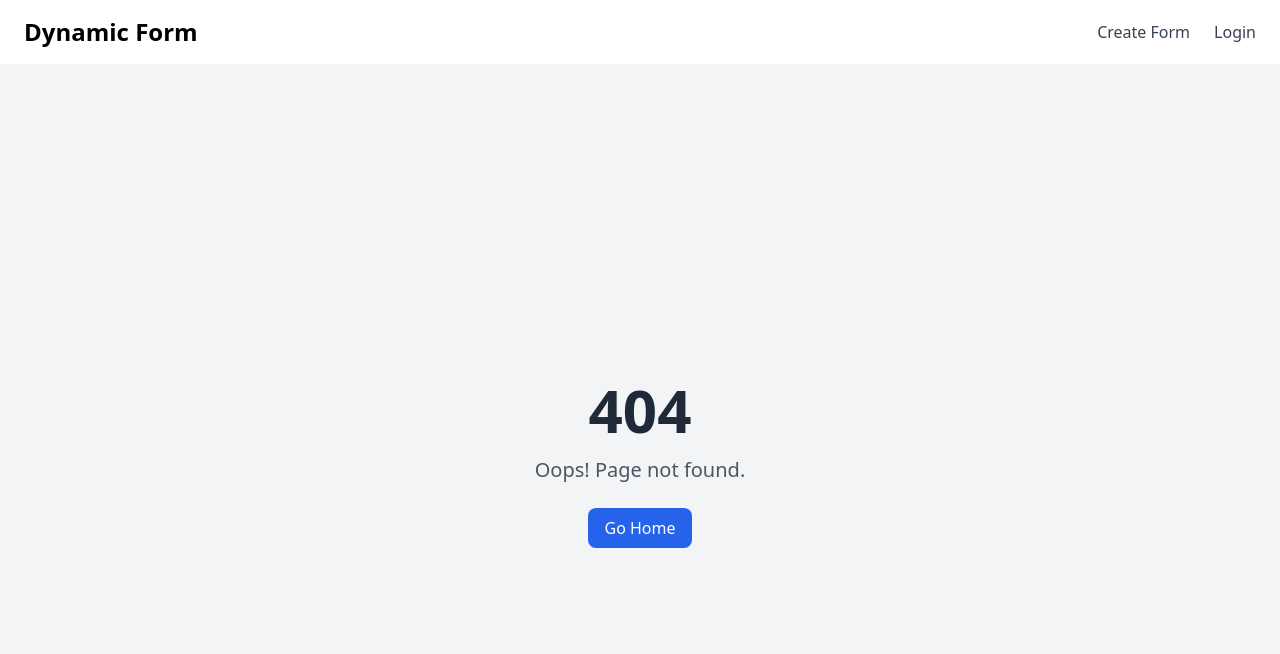
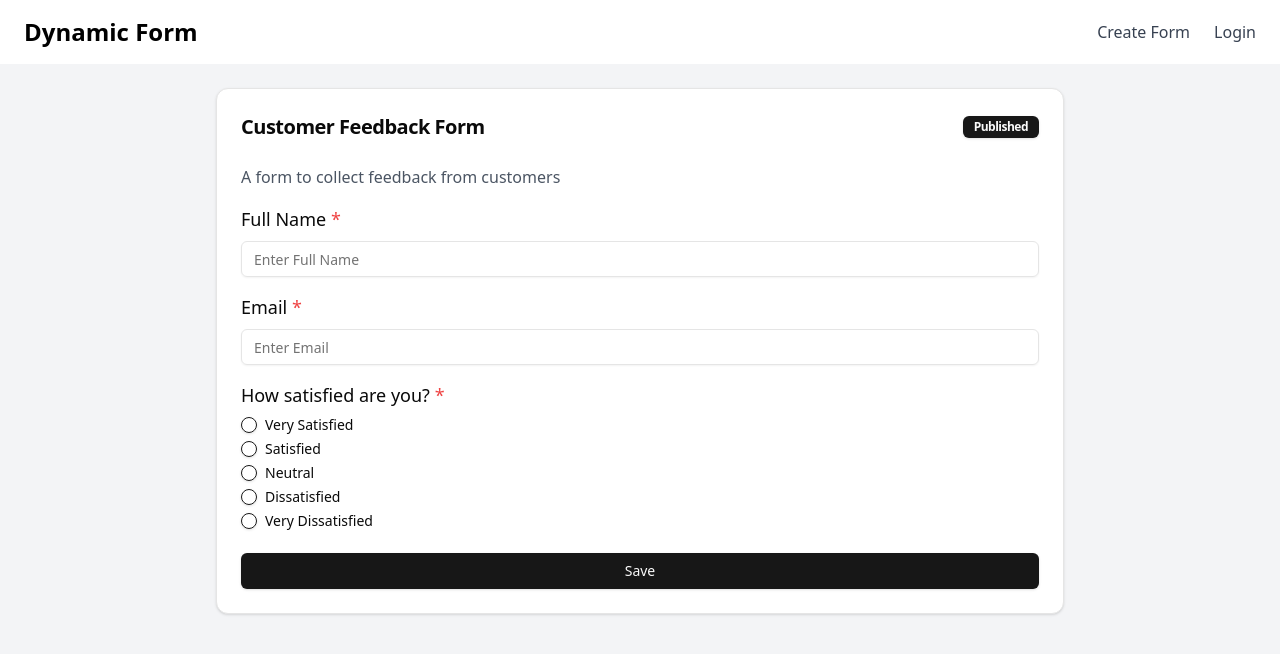
Before and after one commit to Dhanasaitholeti/dynamic-formz, a Next.js app: page /form/1 in a window 1280 px wide. Before the commit this address had no page. Shown: the top 654 px of the page. Built offline with nearby package versions, Linux system fonts and the light colour scheme.

Commit message:
added a page for filling the form using formId

```diff
--- a/package.json
+++ b/package.json
@@ -3,7 +3,7 @@
   "version": "0.1.0",
   "private": true,
   "scripts": {
-    "dev": "next dev  ",
+    "dev": "next dev",
     "build": "next build",
     "start": "next start",
     "lint": "next lint"
--- a/src/app/(site)/create-form/components/Sidebar.tsx
+++ b/src/app/(site)/create-form/components/Sidebar.tsx
@@ -14,8 +14,11 @@ const formElements = [
 
 export const Sidebar: React.FC = () => {
   return (
-    <div className="w-64 p-4 bg-white shadow-md">
-      <h2 className="text-lg font-bold mb-4">Form Elements</h2>
+    <div className="w-64 p-4 bg-gray-100 shadow-lg rounded-lg">
+      <h2 className="text-lg font-semibold mb-4 text-gray-700">
+        Form Elements
+      </h2>
+      <div className="space-y-3">
         {formElements.map((element) => (
           <DraggableElement
             key={element.type}
@@ -23,6 +26,7 @@ export const Sidebar: React.FC = () => {
             label={element.label}
           />
         ))}
+      </div>
     </div>
   );
 };
@@ -42,8 +46,8 @@ const DraggableElement: React.FC<{ type: string; label: string }> = ({
   return (
     <div
       ref={drag}
-      className={`p-2 mb-2 bg-blue-100 cursor-move ${
-        isDragging ? "opacity-50" : ""
+      className={`p-3 bg-white rounded-md shadow-sm text-gray-700 text-sm font-medium cursor-pointer transition-all duration-200 ${
+        isDragging ? "opacity-50" : "hover:bg-gray-200 hover:shadow-md"
       }`}
     >
       {label}
--- /dev/null
+++ b/src/app/(site)/form/[formId]/page.tsx
@@ -0,0 +1,160 @@
+"use client";
+import { useState } from "react";
+import { Card, CardContent, CardHeader, CardTitle } from "@/components/ui/card";
+import { Badge } from "@/components/ui/badge";
+import { Label } from "@/components/ui/label";
+import { Input } from "@/components/ui/input";
+import { RadioGroup, RadioGroupItem } from "@/components/ui/radio-group";
+import { Button } from "@/components/ui/button";
+import { useToast } from "@/hooks/use-toast";
+
+const formData = {
+  data: {
+    id: "907f1df0-c512-4542-9a6d-762601572b6b",
+    title: "Customer Feedback Form",
+    description: "A form to collect feedback from customers",
+    isPublished: true,
+    fields: [
+      {
+        id: "17a084fe-03b1-4a6b-8141-dbfdba32ac6c",
+        label: "Full Name",
+        fieldType: "TEXT",
+        options: null,
+        isRequired: true,
+      },
+      {
+        id: "126aaa63-eded-45f2-9266-bfe9f0156d9c",
+        label: "Email",
+        fieldType: "EMAIL",
+        options: null,
+        isRequired: true,
+      },
+      {
+        id: "06eacc32-dce8-41ed-9cb7-43a0cdd88b32",
+        label: "How satisfied are you?",
+        fieldType: "RADIO",
+        options: [
+          "Very Satisfied",
+          "Satisfied",
+          "Neutral",
+          "Dissatisfied",
+          "Very Dissatisfied",
+        ],
+        isRequired: true,
+      },
+    ],
+  },
+};
+
+export default function Page() {
+  const { id: formId, title, description, isPublished, fields } = formData.data;
+  const [formValues, setFormValues] = useState({});
+  const [loading, setLoading] = useState(false);
+  const { toast } = useToast();
+
+  const handleChange = (fieldId, value) => {
+    setFormValues((prev) => ({ ...prev, [fieldId]: value }));
+  };
+
+  const handleSubmit = async () => {
+    setLoading(true);
+    const payload = {
+      formId,
+      values: Object.entries(formValues).map(([fieldId, value]) => ({
+        fieldId,
+        value,
+      })),
+    };
+
+    try {
+      const response = await fetch("/api/forms/response", {
+        method: "POST",
+        headers: { "Content-Type": "application/json" },
+        body: JSON.stringify(payload),
+      });
+
+      if (response.ok) {
+        toast({
+          title: "Success",
+          description: "Form submitted successfully!",
+        });
+      } else {
+        toast({
+          variant: "destructive",
+          title: "Error",
+          description: "Failed to submit form.",
+        });
+      }
+    } catch (error) {
+      console.error("Error saving form:", error);
+      toast({
+        variant: "destructive",
+        title: "Error",
+        description: "Something went wrong!",
+      });
+    } finally {
+      setLoading(false);
+    }
+  };
+
+  return (
+    <div className="min-h-screen bg-gray-100 w-full">
+      <div className="max-w-4xl mx-auto p-6 space-y-6">
+        <Card>
+          <CardHeader>
+            <CardTitle className="flex items-center justify-between text-xl">
+              {title}
+              <Badge variant={isPublished ? "default" : "secondary"}>
+                {isPublished ? "Published" : "Draft"}
+              </Badge>
+            </CardTitle>
+          </CardHeader>
+          <CardContent>
+            <p className="text-gray-600 mb-4">{description}</p>
+            <div className="space-y-4">
+              {fields.map((field) => (
+                <div key={field.id} className="space-y-2">
+                  <Label className="text-lg">
+                    {field.label}{" "}
+                    {field.isRequired && (
+                      <span className="text-red-500">*</span>
+                    )}
+                  </Label>
+                  {field.fieldType === "TEXT" || field.fieldType === "EMAIL" ? (
+                    <Input
+                      type={field.fieldType.toLowerCase()}
+                      placeholder={`Enter ${field.label}`}
+                      value={formValues[field.id] || ""}
+                      onChange={(e) => handleChange(field.id, e.target.value)}
+                    />
+                  ) : field.fieldType === "RADIO" ? (
+                    <RadioGroup
+                      onValueChange={(value) => handleChange(field.id, value)}
+                    >
+                      {field.options.map((option) => (
+                        <div
+                          key={option}
+                          className="flex items-center space-x-2"
+                        >
+                          <RadioGroupItem value={option} id={option} />
+                          <Label htmlFor={option}>{option}</Label>
+                        </div>
+                      ))}
+                    </RadioGroup>
+                  ) : null}
+                </div>
+              ))}
+            </div>
+            <Button
+              className="mt-6 w-full"
+              onClick={handleSubmit}
+              disabled={loading}
+            >
+              {loading ? "Saving..." : "Save"}
+            </Button>
+          </CardContent>
+        </Card>
+      </div>
+    </div>
+  );
+}
--- /dev/null
+++ b/src/components/ui/badge.tsx
@@ -0,0 +1,36 @@
+import * as React from "react"
+import { cva, type VariantProps } from "class-variance-authority"
+
+import { cn } from "@/lib/utils"
+
+const badgeVariants = cva(
+  "inline-flex items-center rounded-md border border-neutral-200 px-2.5 py-0.5 text-xs font-semibold transition-colors focus:outline-none focus:ring-2 focus:ring-neutral-950 focus:ring-offset-2 dark:border-neutral-800 dark:focus:ring-neutral-300",
+  {
+    variants: {
+      variant: {
+        default:
+          "border-transparent bg-neutral-900 text-neutral-50 shadow hover:bg-neutral-900/80 dark:bg-neutral-50 dark:text-neutral-900 dark:hover:bg-neutral-50/80",
+        secondary:
+          "border-transparent bg-neutral-100 text-neutral-900 hover:bg-neutral-100/80 dark:bg-neutral-800 dark:text-neutral-50 dark:hover:bg-neutral-800/80",
+        destructive:
+          "border-transparent bg-red-500 text-neutral-50 shadow hover:bg-red-500/80 dark:bg-red-900 dark:text-neutral-50 dark:hover:bg-red-900/80",
+        outline: "text-neutral-950 dark:text-neutral-50",
+      },
+    },
+    defaultVariants: {
+      variant: "default",
+    },
+  }
+)
+
+export interface BadgeProps
+  extends React.HTMLAttributes<HTMLDivElement>,
+    VariantProps<typeof badgeVariants> {}
+
+function Badge({ className, variant, ...props }: BadgeProps) {
+  return (
+    <div className={cn(badgeVariants({ variant }), className)} {...props} />
+  )
+}
+
+export { Badge, badgeVariants }
--- /dev/null
+++ b/src/components/ui/card.tsx
@@ -0,0 +1,76 @@
+import * as React from "react"
+
+import { cn } from "@/lib/utils"
+
+const Card = React.forwardRef<
+  HTMLDivElement,
+  React.HTMLAttributes<HTMLDivElement>
+>(({ className, ...props }, ref) => (
+  <div
+    ref={ref}
+    className={cn(
+      "rounded-xl border border-neutral-200 bg-white text-neutral-950 shadow dark:border-neutral-800 dark:bg-neutral-950 dark:text-neutral-50",
+      className
+    )}
+    {...props}
+  />
+))
+Card.displayName = "Card"
+
+const CardHeader = React.forwardRef<
+  HTMLDivElement,
+  React.HTMLAttributes<HTMLDivElement>
+>(({ className, ...props }, ref) => (
+  <div
+    ref={ref}
+    className={cn("flex flex-col space-y-1.5 p-6", className)}
+    {...props}
+  />
+))
+CardHeader.displayName = "CardHeader"
+
+const CardTitle = React.forwardRef<
+  HTMLDivElement,
+  React.HTMLAttributes<HTMLDivElement>
+>(({ className, ...props }, ref) => (
+  <div
+    ref={ref}
+    className={cn("font-semibold leading-none tracking-tight", className)}
+    {...props}
+  />
+))
+CardTitle.displayName = "CardTitle"
+
+const CardDescription = React.forwardRef<
+  HTMLDivElement,
+  React.HTMLAttributes<HTMLDivElement>
+>(({ className, ...props }, ref) => (
+  <div
+    ref={ref}
+    className={cn("text-sm text-neutral-500 dark:text-neutral-400", className)}
+    {...props}
+  />
+))
+CardDescription.displayName = "CardDescription"
+
+const CardContent = React.forwardRef<
+  HTMLDivElement,
+  React.HTMLAttributes<HTMLDivElement>
+>(({ className, ...props }, ref) => (
+  <div ref={ref} className={cn("p-6 pt-0", className)} {...props} />
+))
+CardContent.displayName = "CardContent"
+
+const CardFooter = React.forwardRef<
+  HTMLDivElement,
+  React.HTMLAttributes<HTMLDivElement>
+>(({ className, ...props }, ref) => (
+  <div
+    ref={ref}
+    className={cn("flex items-center p-6 pt-0", className)}
+    {...props}
+  />
+))
+CardFooter.displayName = "CardFooter"
+
+export { Card, CardHeader, CardFooter, CardTitle, CardDescription, CardContent }
```
Lines whose indentation alone changed are shown as unchanged.
